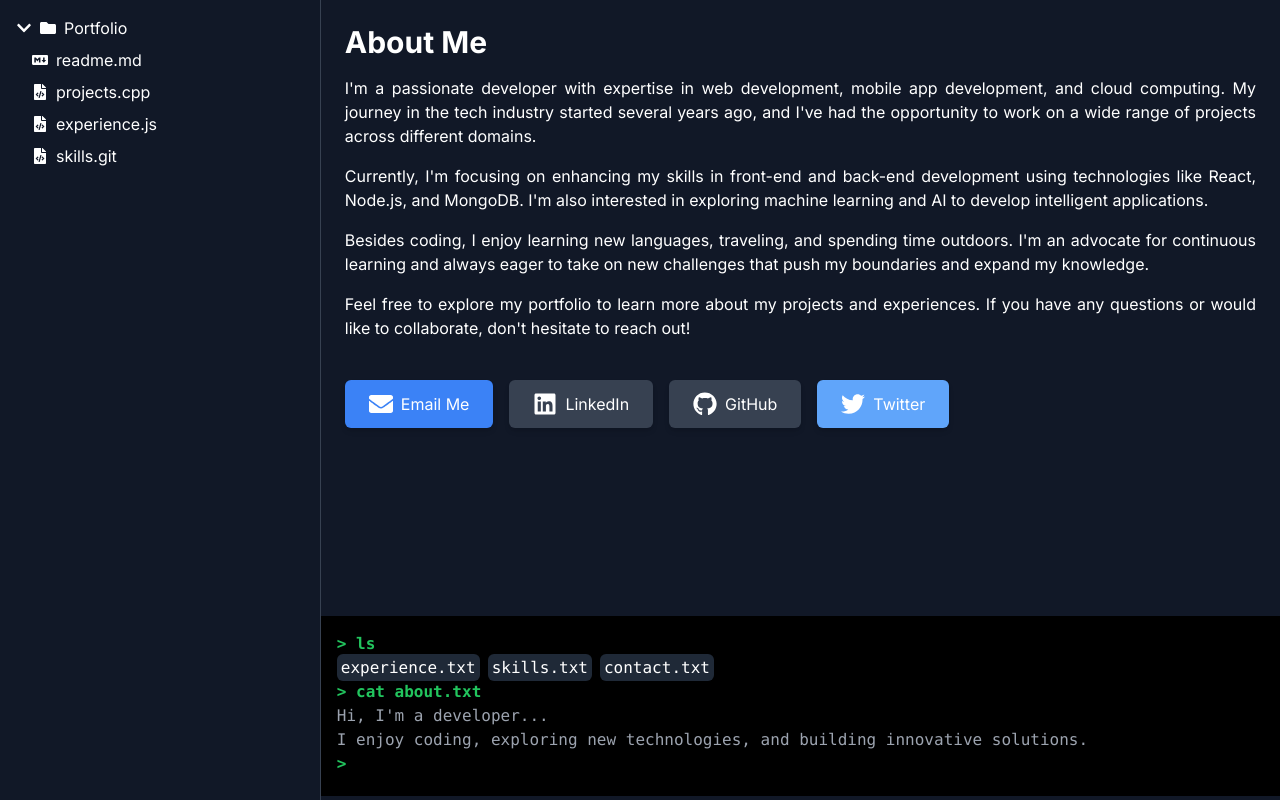
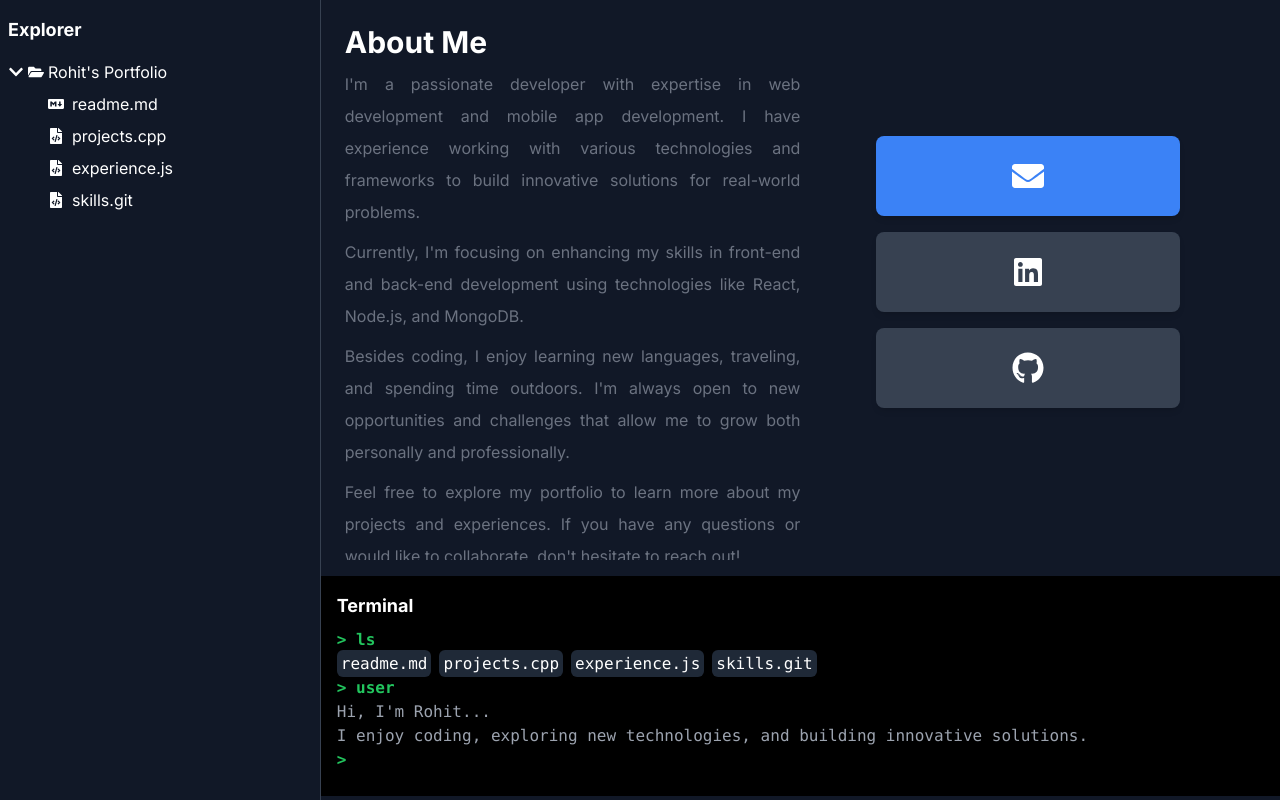
Before and after one commit to Unsorted-Wings/portfolio, a Next.js app: page / in a window 1280 px wide. Both pictures are taken after a click on the item "readme.md". Built offline with nearby package versions, Linux system fonts and the light colour scheme.

Commit message:
updated design

```diff
--- a/src/components/Editor.js
+++ b/src/components/Editor.js
@@ -2,6 +2,7 @@
 import React, { useState } from "react";
 import {
   FaFolder,
+  FaFolderOpen,
   FaMarkdown,
   FaFileCode,
   FaChevronRight,
@@ -9,18 +10,7 @@ import {
   FaEnvelope,
   FaLinkedin,
   FaGithub,
-  FaTwitter
 } from "react-icons/fa";
-
-import {
-  FaHtml5,
-  FaCss3Alt,
-  FaJsSquare,
-  FaNodeJs,
-  FaDatabase,
-  FaPython,
-  FaReact,
-  } from "react-icons/fa";
 
 const Editor = () => {
   const [isPortfolioOpen, setIsPortfolioOpen] = useState(true);
@@ -33,7 +23,8 @@ const Editor = () => {
   return (
     <div className="flex h-screen">
       {/* Sidebar (File Structure) */}
-      <aside className="bg-gray-900 p-4 h-screen w-1/4">
+      <aside className="bg-gray-900 px-2 py-4 h-screen w-1/4">
+        <h2 className="text-white text-lg mb-4 font-bold">Explorer</h2>
         {/* Portfolio Folder */}
         <div className="mb-4">
           <div
@@ -41,15 +32,19 @@ const Editor = () => {
             onClick={togglePortfolio}
           >
             {isPortfolioOpen ? (
-              <FaChevronDown className="mr-2" />
+              <FaChevronDown className="mr-1" />
             ) : (
-              <FaChevronRight className="mr-2" />
+              <FaChevronRight className="mr-1" />
             )}
-            <FaFolder className="mr-2" />
-            <span className="text-white">Portfolio</span>
+            {isPortfolioOpen ? (
+              <FaFolderOpen className="mr-1" />
+            ) : (
+              <FaFolder className="mr-1" />
+            )}
+            <span className="text-white">Rohit's Portfolio</span>
           </div>
           <ul
-            className={`text-white space-y-2 ml-4 max-h-0 overflow-hidden transition-max-height duration-500 ease-in-out ${
+            className={`text-white space-y-2 ml-10 max-h-0 overflow-hidden transition-max-height duration-500 ease-in-out ${
               isPortfolioOpen ? "max-h-96" : "max-h-0"
             }`}
           >
@@ -92,85 +87,72 @@ const Editor = () => {
       <div className="w-3/4 flex-grow">
         {/* Content based on selectedFile */}
         {selectedFile === "readme.md" && (
-          <div className="h-[75%] overflow-auto p-6 text-justify">
-            <h1 className="text-3xl font-bold mb-4">About Me</h1>
-            <p className="mb-4">
-              I'm a passionate developer with expertise in web development,
-              mobile app development, and cloud computing. My journey in the
-              tech industry started several years ago, and I've had the
-              opportunity to work on a wide range of projects across different
-              domains.
-            </p>
-            <p className="mb-4">
-              Currently, I'm focusing on enhancing my skills in front-end and
-              back-end development using technologies like React, Node.js, and
-              MongoDB. I'm also interested in exploring machine learning and AI
-              to develop intelligent applications.
-            </p>
-            <p className="mb-4">
-              Besides coding, I enjoy learning new languages, traveling, and
-              spending time outdoors. I'm an advocate for continuous learning
-              and always eager to take on new challenges that push my boundaries
-              and expand my knowledge.
-            </p>
-            <p className="mb-4">
-              Feel free to explore my portfolio to learn more about my projects
-              and experiences. If you have any questions or would like to
-              collaborate, don't hesitate to reach out!
-            </p>
-            <div className="flex space-x-4 mt-10">
+          <div className="h-[70%] flex overflow-auto p-6 text-justify">
+            <div className=" w-1/2 mb-2">
+              <h1 className="text-3xl font-bold mb-2">About Me</h1>
+              <p className="mb-2 text-gray-500 leading-loose">
+                I'm a passionate developer with expertise in web development and
+                mobile app development. I have experience working with various
+                technologies and frameworks to build innovative solutions for
+                real-world problems.
+              </p>
+              <p className="mb-2 text-gray-500 leading-loose">
+                Currently, I'm focusing on enhancing my skills in front-end and
+                back-end development using technologies like React, Node.js, and
+                MongoDB.
+              </p>
+              <p className="mb-2 text-gray-500 leading-loose">
+                Besides coding, I enjoy learning new languages, traveling, and
+                spending time outdoors. I'm always open to new opportunities and
+                challenges that allow me to grow both personally and
+                professionally.
+              </p>
+              <p className="mb-2 text-gray-500 leading-loose">
+                Feel free to explore my portfolio to learn more about my
+                projects and experiences. If you have any questions or would
+                like to collaborate, don't hesitate to reach out!
+              </p>
+            </div>
+            <div className="flex flex-col w-1/2 justify-center items-center m-auto">
               <a
-                href="mailto:example@example.com"
-                className="bg-blue-500 hover:bg-blue-600 text-white px-6 py-3 rounded-md shadow-md transition duration-300 ease-in-out transform hover:scale-105 flex items-center"
+                href="mailto:shuklarohit2105@gmail.com"
+                className="bg-blue-500 hover:bg-blue-600 h-20 w-2/3 text-white px-3 py-2 rounded-lg shadow-md transition duration-300 ease-in-out transform hover:scale-105 flex items-center justify-center mb-4"
               >
-                <FaEnvelope className="h-6 w-6 mr-2" />
-                Email Me
+                <FaEnvelope className="h-8 w-8" />
               </a>
               <a
-                href="https://linkedin.com/yourprofile"
+                href="https://www.linkedin.com/in/rohit-shukla-a8729124b/"
                 target="_blank"
                 rel="noopener noreferrer"
-                className="bg-gray-700 hover:bg-gray-800 text-white px-6 py-3 rounded-md shadow-md transition duration-300 ease-in-out transform hover:scale-105 flex items-center"
+                className="bg-gray-700 hover:bg-gray-800 h-20 w-2/3 text-white px-3 py-2 rounded-lg shadow-md transition duration-300 ease-in-out transform hover:scale-105 flex items-center justify-center mb-4"
               >
-                <FaLinkedin className="h-6 w-6 mr-2" />
-                LinkedIn
+                <FaLinkedin className="h-8 w-8" />
               </a>
               <a
-                href="https://github.com/yourusername"
+                href="https://github.com/unsorted-wings"
                 target="_blank"
                 rel="noopener noreferrer"
-                className="bg-gray-700 hover:bg-gray-800 text-white px-6 py-3 rounded-md shadow-md transition duration-300 ease-in-out transform hover:scale-105 flex items-center"
+                className="bg-gray-700 hover:bg-gray-800 h-20 w-2/3 text-white px-3 py-2 rounded-lg shadow-md transition duration-300 ease-in-out transform hover:scale-105 flex items-center justify-center mb-4"
               >
-                <FaGithub className="h-6 w-6 mr-2" />
-                GitHub
-              </a>
-              <a
-                href="https://twitter.com/yourhandle"
-                target="_blank"
-                rel="noopener noreferrer"
-                className="bg-blue-400 hover:bg-blue-500 text-white px-6 py-3 rounded-md shadow-md transition duration-300 ease-in-out transform hover:scale-105 flex items-center"
-              >
-                <FaTwitter className="h-6 w-6 mr-2" />
-                Twitter
+                <FaGithub className="h-8 w-8" />
               </a>
             </div>
           </div>
         )}
 
         {selectedFile === "projects.cpp" && (
-          <div className="h-[75%] overflow-auto p-6 hide-scrollbar">
+          <div className="h-[70%] overflow-auto p-6 hide-scrollbar">
             <h1 className="text-3xl font-bold mb-6">Projects</h1>
             <div className="grid grid-cols-1 gap-6">
               {/* Project Card 1 */}
               <div className="bg-gray-800 w-2/3 m-auto p-4 rounded-lg shadow-md">
-                <h2 className="text-xl font-semibold mb-2">Project 1</h2>
+                <h2 className="text-xl font-semibold mb-2">Collab</h2>
                 <p className="text-gray-400 mb-4">
-                  Description of Project 1. Lorem ipsum dolor sit amet,
-                  consectetur adipiscing elit. Sed do eiusmod tempor incididunt
-                  ut labore et dolore magna aliqua.
+                  Video conferencing app with next.js
                 </p>
                 <p className="text-gray-400 mb-2">
-                  Technologies used: React, Node.js, MongoDB
+                  Technologies used: Next.js, Node.js, Express.js, Firebase,
+                  Tailwind CSS
                 </p>
                 <a
                   href="#"
@@ -182,15 +164,12 @@ const Editor = () => {
 
               {/* Project Card 2 */}
               <div className="bg-gray-800 p-4 w-2/3 m-auto rounded-lg shadow-md">
-                <h2 className="text-xl font-semibold mb-2">Project 2</h2>
+                <h2 className="text-xl font-semibold mb-2">3D Survival Game</h2>
                 <p className="text-gray-400 mb-4">
-                  Description of Project 2. Lorem ipsum dolor sit amet,
-                  consectetur adipiscing elit. Ut enim ad minim veniam, quis
-                  nostrud exercitation ullamco laboris nisi ut aliquip ex ea
-                  commodo consequat.
+                  Prototype 3D Survival with three.js
                 </p>
                 <p className="text-gray-400 mb-2">
-                  Technologies used: Angular, Express, PostgreSQL
+                  Technologies used: HTML, CSS, JavaScript, Three.js
                 </p>
                 <a
                   href="#"
@@ -202,12 +181,9 @@ const Editor = () => {
 
               {/* Project Card 3 */}
               <div className="bg-gray-800 p-4 w-2/3 m-auto rounded-lg shadow-md">
-                <h2 className="text-xl font-semibold mb-2">Project 3</h2>
+                <h2 className="text-xl font-semibold mb-2">Charity App</h2>
                 <p className="text-gray-400 mb-4">
-                  Description of Project 3. Lorem ipsum dolor sit amet,
-                  consectetur adipiscing elit. Ut enim ad minim veniam, quis
-                  nostrud exercitation ullamco laboris nisi ut aliquip ex ea
-                  commodo consequat.
+                  Next.js based app where you can donate items to the needy.
                 </p>
                 <p className="text-gray-400 mb-2">
                   Technologies used: Angular, Express, PostgreSQL
@@ -224,129 +200,169 @@ const Editor = () => {
         )}
 
         {selectedFile === "experience.js" && (
-          <div className="h-[75%] overflow-auto p-6">
+          <div className="h-[70%] overflow-auto p-6">
             <h1 className="text-3xl font-bold mb-6">Experience</h1>
             <div className="grid grid-cols-1 md:grid-cols-2 lg:grid-cols-3 gap-6">
+              {/* Freelancing Experience Card */}
+              <div className="bg-gray-800 p-6 rounded-lg shadow-md">
+                <h2 className="text-xl font-semibold mb-2">Freelancing</h2>
+                <p className="text-gray-400 mb-4">Self</p>
+                <p className="text-gray-600 mb-4">
+                  Duration: Aug 2023 - Present
+                </p>
+                <p className="text-gray-600">
+                  Working as a freelancer and developing websites and apps for
+                  the clients.
+                </p>
+              </div>
               {/* Job Experience Card 1 */}
               <div className="bg-gray-800 p-6 rounded-lg shadow-md">
-                <h2 className="text-xl font-semibold mb-2">Job Title 1</h2>
-                <p className="text-gray-400 mb-4">Company Name</p>
+                <h2 className="text-xl font-semibold mb-2">Video Creator</h2>
+                <p className="text-gray-400 mb-4">Brainlox</p>
                 <p className="text-gray-600 mb-4">
-                  Duration: MM/YYYY - MM/YYYY
+                  Duration: July 2022 - Aug 2023
                 </p>
                 <p className="text-gray-600">
-                  Description of responsibilities and achievements in this role.
+                  Worked as a video creator intern and created video content for
+                  the company&apos;s website related to python.
                 </p>
               </div>
 
               {/* Job Experience Card 2 */}
               <div className="bg-gray-800 p-6 rounded-lg shadow-md">
-                <h2 className="text-xl font-semibold mb-2">Job Title 2</h2>
-                <p className="text-gray-400 mb-4">Company Name</p>
+                <h2 className="text-xl font-semibold mb-2">Instructor</h2>
+                <p className="text-gray-400 mb-4">Brainlox</p>
                 <p className="text-gray-600 mb-4">
-                  Duration: MM/YYYY - MM/YYYY
+                  Duration: July 2022 - Aug 2023
                 </p>
                 <p className="text-gray-600">
-                  Description of responsibilities and achievements in this role.
+                  Worked as an instructor intern and taught students about
+                  python and java. Also designed course structure and proofread
+                  the content for python.
                 </p>
               </div>
-
-              {/* Freelancing Experience Card */}
-              <div className="bg-gray-800 p-6 rounded-lg shadow-md">
-                <h2 className="text-xl font-semibold mb-2">Freelancing</h2>
-                <p className="text-gray-400 mb-4">Client Name</p>
-                <p className="text-gray-600 mb-4">
-                  Duration: MM/YYYY - Present
-                </p>
-                <p className="text-gray-600">
-                  Description of projects worked on, skills utilized, and
-                  outcomes achieved during freelancing.
-                </p>
-              </div>
-
-              {/* Add more experience cards as needed */}
             </div>
           </div>
         )}
 
         {selectedFile === "skills.git" && (
-          <div className="h-[75%] overflow-auto p-6">
+          <div className="h-[70%] overflow-auto p-6">
             <h1 className="text-3xl font-bold mb-6">Skills</h1>
-            <div className="grid grid-cols-1 md:grid-cols-2 lg:grid-cols-3 gap-6">
+            <div className="grid grid-cols-1 md:grid-cols-2 gap-6">
               {/* Skill Card 1 */}
               <div className="bg-gray-800 p-6 rounded-lg shadow-md">
-                <h2 className="text-xl font-semibold mb-2">Front-End</h2>
-                <div className="flex items-center space-x-2 mb-4">
-                  <FaHtml5 className="text-3xl" />
-                  <FaCss3Alt className="text-3xl" />
-                  <FaJsSquare className="text-3xl" />
-                  <FaReact className="text-3xl" />
+                <h2 className="text-xl font-semibold mb-2">
+                  Front-end Development
+                </h2>
+                <div className="flex flex-wrap items-center mb-4">
+                  <span className="bg-blue-500 text-white px-2 py-1 rounded-md mr-2 mb-2">
+                    HTML
+                  </span>
+                  <span className="bg-blue-500 text-white px-2 py-1 rounded-md mr-2 mb-2">
+                    CSS
+                  </span>
+                  <span className="bg-blue-500 text-white px-2 py-1 rounded-md mr-2 mb-2">
+                    JavaScript
+                  </span>
+                  <span className="bg-blue-500 text-white px-2 py-1 rounded-md mr-2 mb-2">
+                    React
+                  </span>
+                  <span className="bg-blue-500 text-white px-2 py-1 rounded-md mr-2 mb-2">
+                    Next.js
+                  </span>
+                  {/* Add more front-end technologies as needed */}
                 </div>
                 <p className="text-gray-600">
                   Proficient in building responsive and interactive web
-                  interfaces using HTML, CSS, JavaScript, and React.
+                  interfaces using modern front-end technologies.
                 </p>
               </div>
 
-                {/* Skill Card 2 */}
+              {/* Skill Card 2 */}
               <div className="bg-gray-800 p-6 rounded-lg shadow-md">
-                <h2 className="text-xl font-semibold mb-2">Back-End</h2>
-                <div className="flex items-center space-x-2 mb-4">
-                  <FaNodeJs className="text-3xl" />
-                  <FaDatabase className="text-3xl" />
-                  {/* <FaFirebase className="text-3xl text-yellow-500" /> */}
+                <h2 className="text-xl font-semibold mb-2">
+                  Back-end Development
+                </h2>
+                <div className="flex flex-wrap items-center mb-4">
+                  <span className="bg-blue-500 text-white px-2 py-1 rounded-md mr-2 mb-2">
+                    Node.js
+                  </span>
+                  <span className="bg-blue-500 text-white px-2 py-1 rounded-md mr-2 mb-2">
+                    Express.js
+                  </span>
+                  <span className="bg-blue-500 text-white px-2 py-1 rounded-md mr-2 mb-2">
+                    MongoDB
+                  </span>
+                  <span className="bg-blue-500 text-white px-2 py-1 rounded-md mr-2 mb-2">
+                    Firebase
+                  </span>
+                  {/* Add more back-end technologies as needed */}
                 </div>
                 <p className="text-gray-600">
-                  Skilled in developing server-side applications, APIs, and
-                  databases using Node.js, MongoDB, and Firebase.
+                  Experienced in developing RESTful APIs and handling database
+                  operations using Node.js and MongoDB.
                 </p>
               </div>
 
-                {/* Skill Card 3 */}
+              {/* Skill Card 3 */}
               <div className="bg-gray-800 p-6 rounded-lg shadow-md">
-                <h2 className="text-xl font-semibold mb-2">Programming</h2>
-                <div className="flex items-center space-x-2 mb-4">
-                  {/* <FaCPlusPlus className="text-3xl text-blue-500" /> */}
-                  {/* <FaC className="text-3xl text-blue-500" /> */}
-                  <FaPython className="text-3xl" />
-                  {/* <FaDart className="text-3xl text-blue-500" /> */}
+                <h2 className="text-xl font-semibold mb-2">
+                  Programming Languages
+                </h2>
+                <div className="flex flex-wrap items-center mb-4">
+                  <span className="bg-blue-500 text-white px-2 py-1 rounded-md mr-2 mb-2">
+                    C++
+                  </span>
+                  <span className="bg-blue-500 text-white px-2 py-1 rounded-md mr-2 mb-2">
+                    C
+                  </span>
+                  <span className="bg-blue-500 text-white px-2 py-1 rounded-md mr-2 mb-2">
+                    Python
+                  </span>
+                  <span className="bg-blue-500 text-white px-2 py-1 rounded-md mr-2 mb-2">
+                    Dart
+                  </span>
+                  {/* Add more programming languages as needed */}
                 </div>
                 <p className="text-gray-600">
                   Proficient in writing clean, efficient, and well-documented
-                  code in C++, C, Python, and Dart programming languages.
+                  code in various programming languages.
                 </p>
               </div>
+
+              {/* Add more skill cards as needed */}
             </div>
           </div>
-              )}
+        )}
 
         {selectedFile === null && (
-          <div className="h-[75%] flex items-center justify-center text-gray-400">
+          <div className="h-[70%] flex items-center justify-center text-gray-400">
             Please select a file to view its content.
           </div>
         )}
 
         {/* Terminal (VS Code Style) */}
-        <div className="terminal bg-black w-full h-[22.5%] p-4 mt-4 overflow-y-auto hide-scrollbar">
+        <div className="terminal bg-black w-full h-[27.5%] p-4 mt-4 overflow-y-auto hide-scrollbar">
+          <h2 className="text-white text-lg mb-2 font-bold">Terminal</h2>
           <pre className="text-white">
             <span className="prompt text-green-500 font-bold">&gt; ls</span>
             <br />
             <span className="file bg-gray-800 text-white rounded-md p-1 mr-2 mb-2">
-              experience.txt
+              readme.md
             </span>
             <span className="file bg-gray-800 text-white rounded-md p-1 mr-2 mb-2">
-              skills.txt
+              projects.cpp
             </span>
             <span className="file bg-gray-800 text-white rounded-md p-1 mr-2 mb-2">
-              contact.txt
+              experience.js
+            </span>
+            <span className="file bg-gray-800 text-white rounded-md p-1 mr-2 mb-2">
+              skills.git
             </span>
             <br />
-            <span className="prompt text-green-500 font-bold">
-              &gt; cat about.txt
-            </span>
+            <span className="prompt text-green-500 font-bold">&gt; user</span>
             <br />
-
-            <span className="output text-gray-400">Hi, I'm a developer...</span>
+            <span className="output text-gray-400">Hi, I'm Rohit...</span>
             <br />
             <span className="output text-gray-400">
               I enjoy coding, exploring new technologies, and building
```
